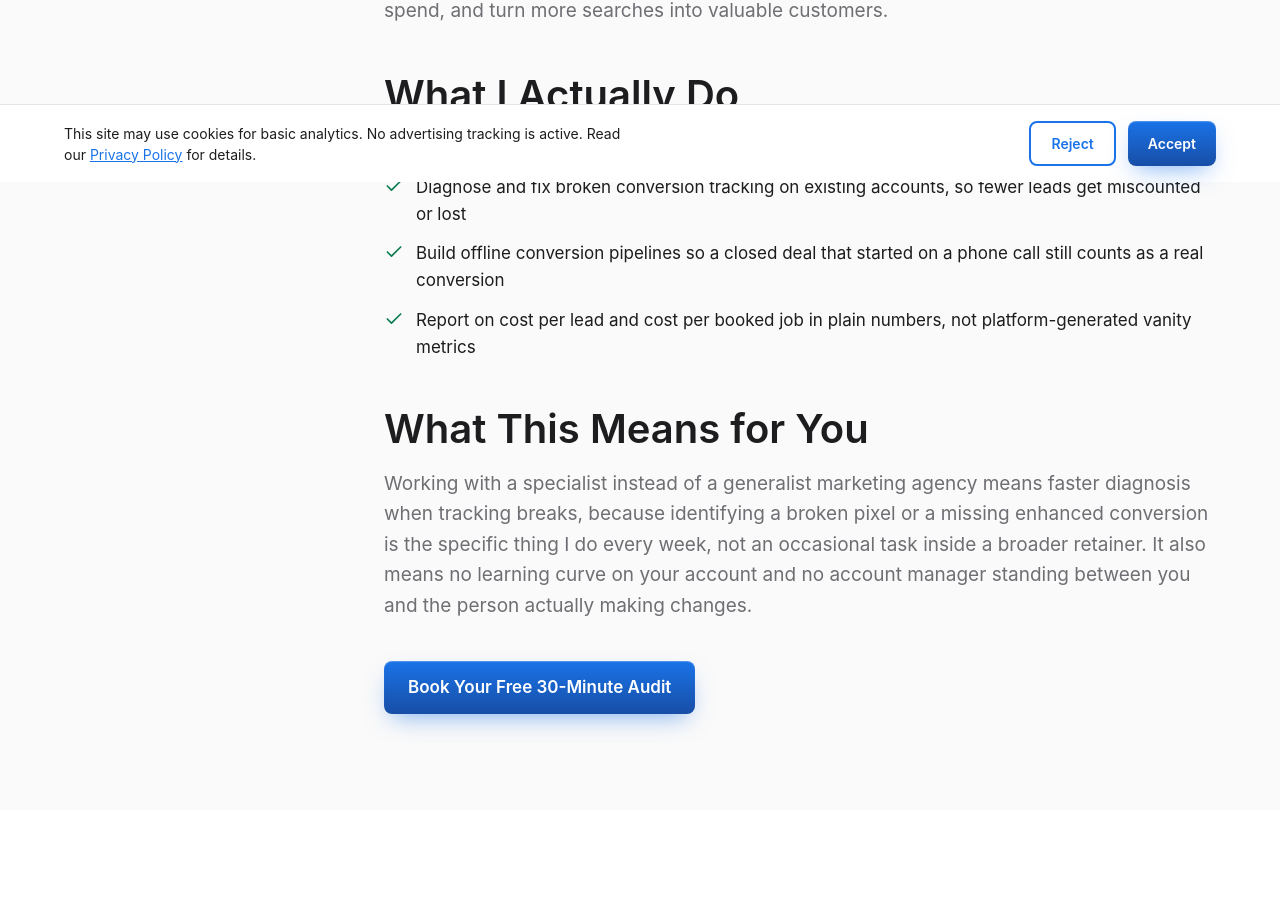
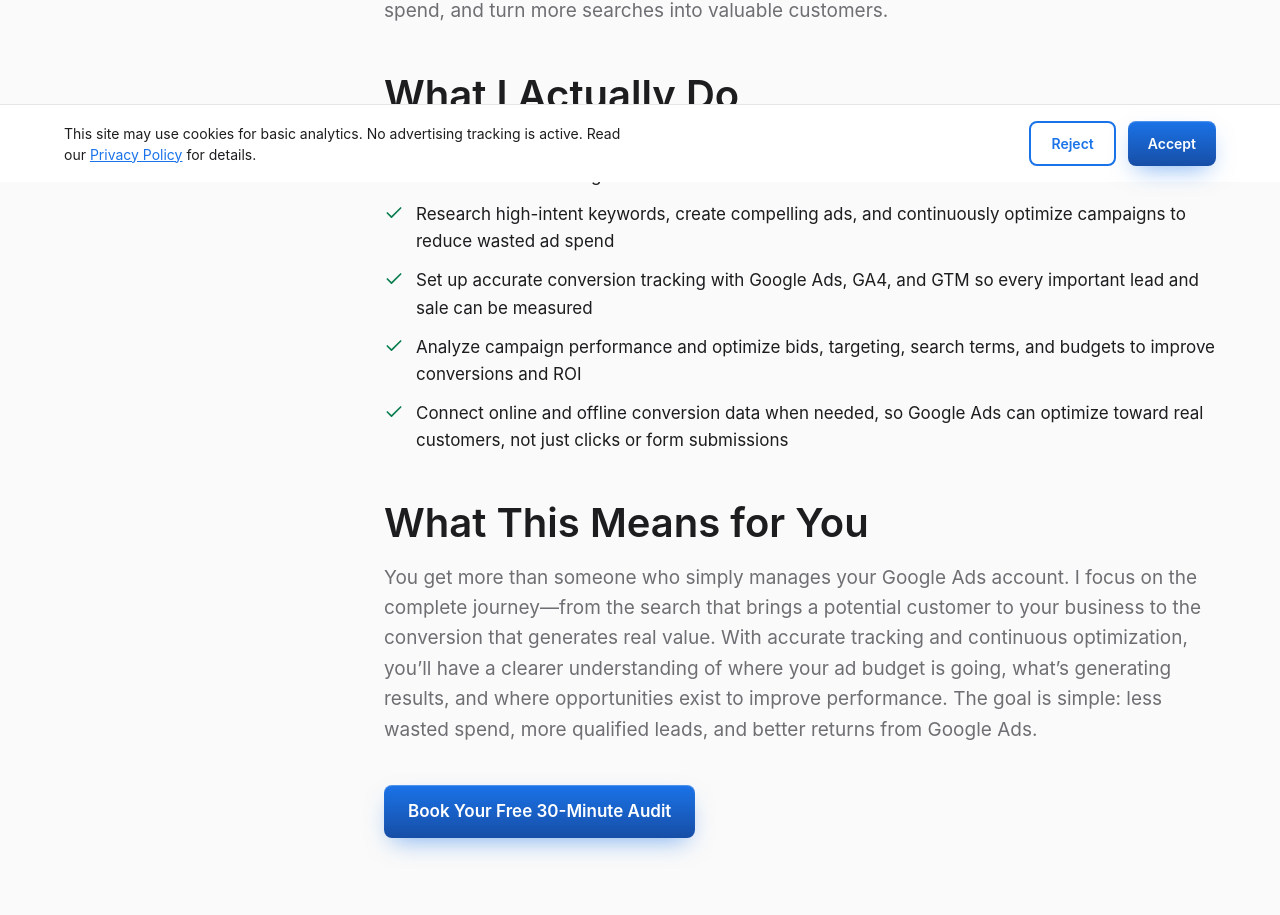
Before and after one commit to shakilahmedsamim/hanif, a Next.js app: page /about in a window 1280 px wide. Shown: the part 618-1533 px from the top of the page. Built offline with nearby package versions, Linux system fonts and the light colour scheme.

Commit message:
Update About page's What I Actually Do and What This Means for You
Co-Authored-By: Claude Sonnet 5 <noreply@anthropic.com>
Claude-Session: https://claude.ai/code/session_01KFSbtd5f6rd1ZaWrC7WRFh

```diff
--- a/app/about/page.tsx
+++ b/app/about/page.tsx
@@ -35,10 +35,11 @@ const faqItems = [
 ];
 
 const whatIDo = [
-  "Set up and manage Google Ads accounts so tracking is correct before the first dollar is spent",
-  "Diagnose and fix broken conversion tracking on existing accounts, so fewer leads get miscounted or lost",
-  "Build offline conversion pipelines so a closed deal that started on a phone call still counts as a real conversion",
-  "Report on cost per lead and cost per booked job in plain numbers, not platform-generated vanity metrics",
+  "Build and manage Google Ads campaigns focused on generating qualified leads, customers, and measurable business growth",
+  "Research high-intent keywords, create compelling ads, and continuously optimize campaigns to reduce wasted ad spend",
+  "Set up accurate conversion tracking with Google Ads, GA4, and GTM so every important lead and sale can be measured",
+  "Analyze campaign performance and optimize bids, targeting, search terms, and budgets to improve conversions and ROI",
+  "Connect online and offline conversion data when needed, so Google Ads can optimize toward real customers, not just clicks or form submissions",
 ];
 
 export default function AboutPage() {
@@ -91,13 +92,16 @@ export default function AboutPage() {
             <div className="flex flex-col gap-3">
               <h2 className="h2-style">What This Means for You</h2>
               <p className="body-lg-copy text-neutral">
-                Working with a specialist instead of a generalist marketing
-                agency means faster diagnosis when tracking breaks, because
-                identifying a broken pixel or a missing enhanced conversion
-                is the specific thing I do every week, not an occasional task
-                inside a broader retainer. It also means no learning curve on
-                your account and no account manager standing between you and
-                the person actually making changes.
+                You get more than someone who simply manages your Google Ads
+                account. I focus on the complete journey&mdash;from the
+                search that brings a potential customer to your business to
+                the conversion that generates real value. With accurate
+                tracking and continuous optimization, you&rsquo;ll have a
+                clearer understanding of where your ad budget is going,
+                what&rsquo;s generating results, and where opportunities
+                exist to improve performance. The goal is simple: less
+                wasted spend, more qualified leads, and better returns from
+                Google Ads.
               </p>
             </div>
 
```
